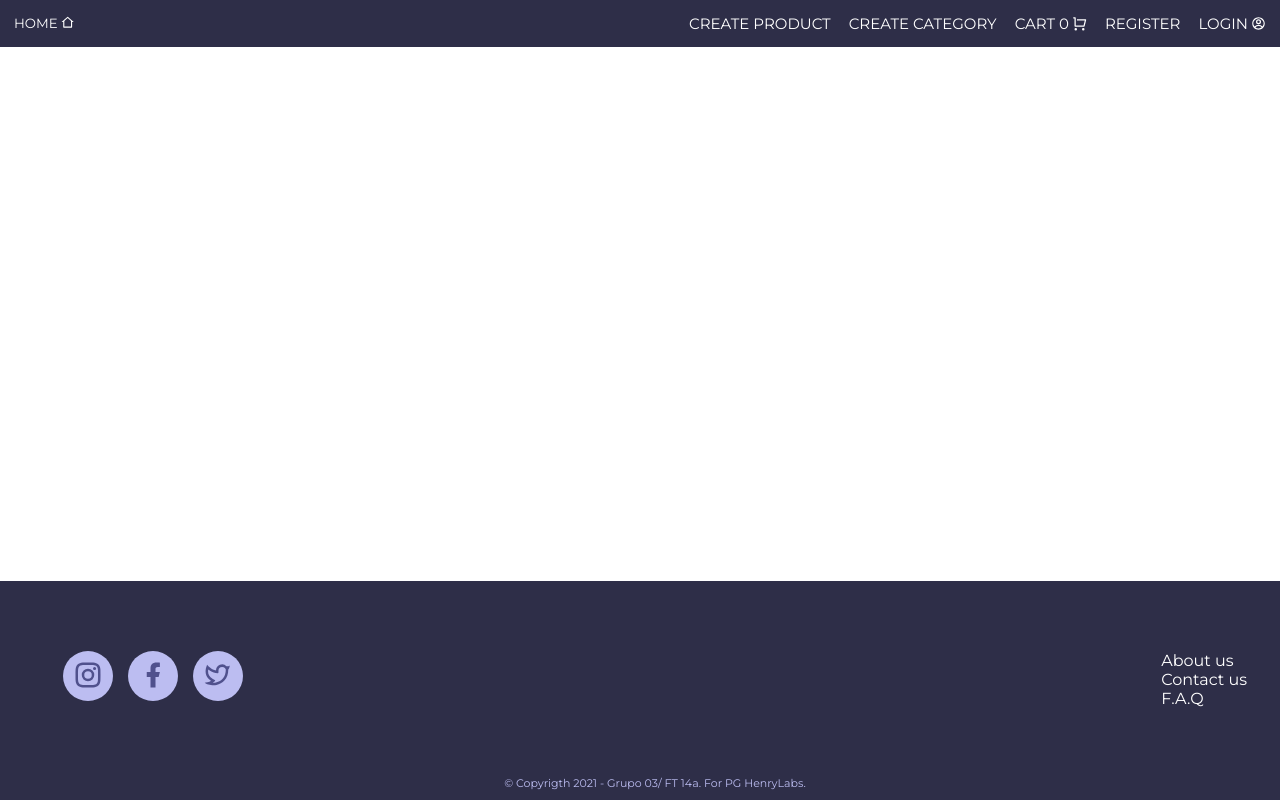
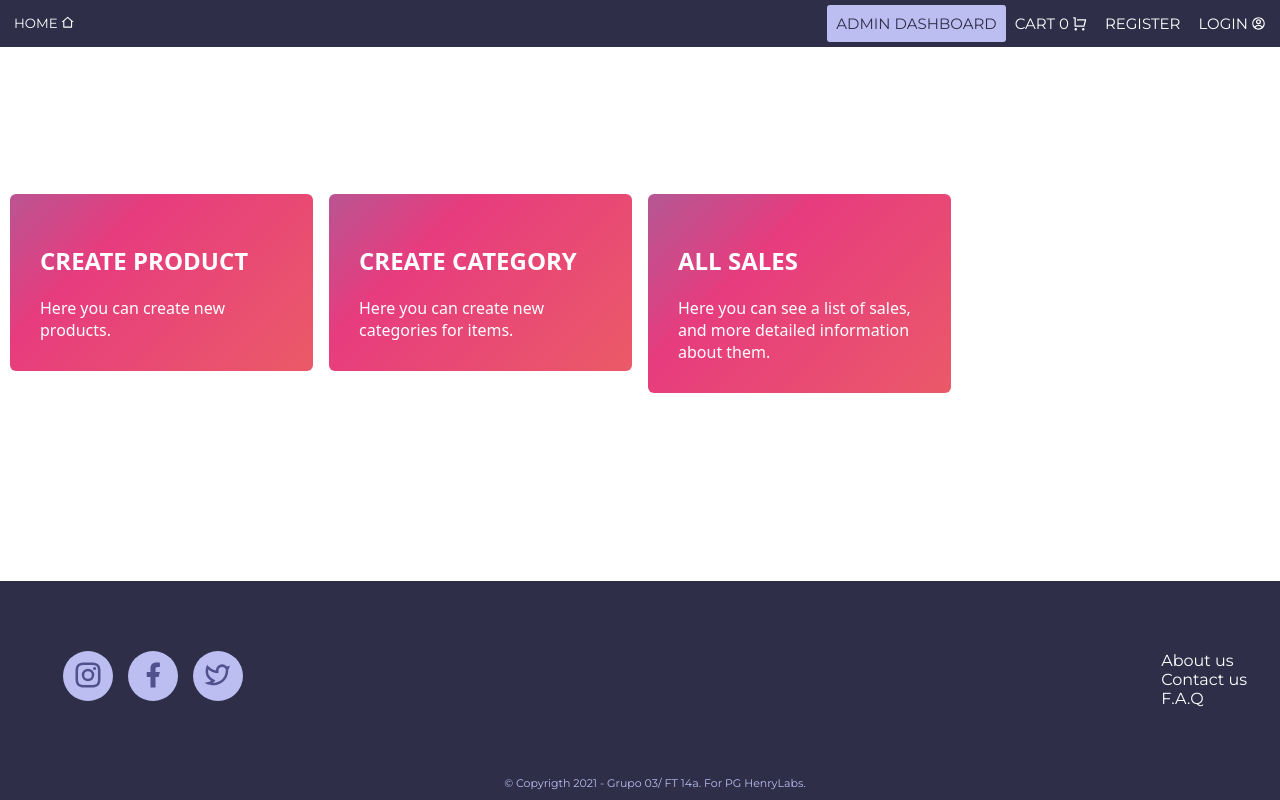
Before and after one commit to rodriabregu/Henry-PF-G03, a React (Create React App) app in the folder client/: page /adashboard in a window 1280 px wide. Built offline with nearby package versions, Linux system fonts and the light colour scheme.

Commit message:
Upd dashboard

```diff
--- a/client/src/App.tsx
+++ b/client/src/App.tsx
@@ -12,8 +12,8 @@ import CreateCategory from './Components/Categories/createCategory'
 import SalesList from './Components/Sales';
 import SaleDetail from './Components/Sales/saleDetail';
 import PostSale from './Components/Sales/PostSale';
+import AdminDash from './Components/Dashboard/';
 import { BrowserRouter as Router, Switch, Route } from 'react-router-dom';
-
 
 function App() {
   return (
@@ -22,6 +22,7 @@ function App() {
         <div className="App">
           <Route path="/" component={NavBar} />
           <Route exact path="/" component={Landing} />
+          <Route exact path="/adashboard" component={AdminDash} />
           <Route exact path="/cart" component={Cart} />
           <Route exact path="/home" component={Home} />
           <Route exact path="/product/:id" component={ProductDetail} />
--- /dev/null
+++ b/client/src/Components/Dashboard/dashboard.css
@@ -0,0 +1,25 @@
+.sheet {
+    display: grid;
+    gap: 1rem;
+    grid-auto-flow: dense;
+    grid-template-rows: 15rem;
+    grid-template-columns: repeat(auto-fill, minmax(15rem, 1fr));
+    margin: 10px;
+    font-family: system-ui;
+}
+
+.diva {
+    background: linear-gradient(-45deg, #ee7752, #e73c7e, #23a6d5, #23d5ab);
+    background-size: 400% 400%;
+    animation: gradient 15s ease infinite;
+    border-radius: 6px;
+    box-sizing: content-box;
+    padding: 30px;
+    color: white;
+}
+
+@keyframes gradient {
+    0% { background-position: 0% 50%; }
+    50% { background-position: 100% 50%; }
+    100% { background-position: 0% 50%; }
+}
--- /dev/null
+++ b/client/src/Components/Dashboard/index.tsx
@@ -0,0 +1,29 @@
+import React from 'react';
+import { NavLink as Link } from 'react-router-dom';
+import './dashboard.css'
+const AdminDash = () => {
+    return (
+        <div className='sheet'>
+            <Link style={{ textDecoration: 'none' }} to='/create'>
+                <div className='diva'>
+                    <h2>CREATE PRODUCT</h2>
+                    <span>Here you can create new products.</span>
+                </div>
+            </Link>
+            <Link style={{ textDecoration: 'none' }} to='/createCategory'>
+                <div className='diva'>
+                    <h2>CREATE CATEGORY</h2>
+                    <span>Here you can create new categories for items.</span>
+                </div>
+            </Link>
+            <Link style={{ textDecoration: 'none' }} to='/allSales'>
+                <div className='diva'>
+                    <h2>ALL SALES</h2>
+                    <span>Here you can see a list of sales, and more detailed information about them.</span>
+                </div>
+            </Link>
+        </div>
+    )
+}
+
+export default AdminDash;
--- a/client/src/Components/NavBar/NavBar.tsx
+++ b/client/src/Components/NavBar/NavBar.tsx
@@ -49,8 +49,9 @@ export const NavBar = () => {
             <span className='btn-menu' onClick={toggleNavbar}> <FaBars /></span>
           </div>
           <div className={`links-login ${navbarCollapsed && "collapsed"}`}>
-            <Link style={{ textDecoration: 'none' }} to='/create'>CREATE PRODUCT</Link>
-            <Link style={{ textDecoration: 'none' }} to='/createCategory'>CREATE CATEGORY</Link>
+            {/* <Link style={{ textDecoration: 'none' }} to='/create'>CREATE PRODUCT</Link> */}
+            {/* <Link style={{ textDecoration: 'none' }} to='/createCategory'>CREATE CATEGORY</Link> */}
+            <Link style={{ textDecoration: 'none' }} to='/adashboard'>ADMIN DASHBOARD</Link>
             <Link style={{ textDecoration: 'none' }} to='/cart'> CART {renderCart} <RiShoppingCartLine /></Link>
             <Link style={{ textDecoration: 'none' }} to='/register'> REGISTER </Link>
             <Link style={{ textDecoration: 'none' }} to='/login'> LOGIN <RiAccountCircleLine /> </Link>
--- a/client/src/Components/Pagination/index.tsx
+++ b/client/src/Components/Pagination/index.tsx
@@ -64,7 +64,7 @@ const Pagination = () => {
 
     if (Array.isArray(products)) {
         currentItems = filterp.slice(indexOfFirstItem, indexOfLastItem); //0-8
-    }
+    };
 
     const renderPageNumbers = pages.map((number: any) => {
         if (number < maxPageNumberLimit + 1 && number > minPageNumberLimit) {
@@ -87,7 +87,7 @@ const Pagination = () => {
             (p: any) => p.name ? p.name.toLowerCase().includes(value) : '' || p.brand ? p.brand.name.toLowerCase().includes(value) : '');
             setcurrentPage(1)
             setFilterp(filtrados);
-    }
+    };
 
     const handleNextbtn = () => {
         setcurrentPage(currentPage + 1);
@@ -108,12 +108,12 @@ const Pagination = () => {
     let pageIncrementBtn = null;
     if (pages.length > maxPageNumberLimit) {
         pageIncrementBtn = <li onClick={handleNextbtn}> &hellip; </li>;
-    }
+    };
 
     let pageDecrementBtn = null;
     if (minPageNumberLimit >= 1) {
         pageDecrementBtn = <li onClick={handlePrevbtn}> &hellip; </li>;
-    }
+    };
 
     const renderProduct = (filterp: any) => {
         return (
@@ -157,7 +157,7 @@ const Pagination = () => {
                 </div>
             </div>
         )
-    }
+    };
 
     useEffect(() => {
         dispatch(getProducts());
@@ -174,32 +174,27 @@ const Pagination = () => {
             </div>
                 <div className='filters'>
                     <SelectCategory onChange={selectChange} path='categories'/>
-
-                        {/* <select onChange={selectChange}>
-                            <option>Accesories</option>
-                            <option>Kids</option>
-                            <option>Men</option>
-                            <option>Women</option>
-                        </select> */}
                         <button onClick={handleFilter}>Set Filters</button>
                 </div>
             <div className='pageNumbers'>
                 {currentPage > 1 ? <button onClick={handlePrevbtn}>Prev</button> : ""}
-{/*                 <button
-                    onClick={handlePrevbtn}
-                    disabled={currentPage === pages[0] ? true : false}>
-                        Prev
-                </button> */}
                     {pageDecrementBtn}
                     {renderPageNumbers}
                     {pageIncrementBtn}
-                <button
-                    onClick={handleNextbtn}
-                    disabled={currentPage === pages[pages.length - 1] ? true : false}>
-                        Next
+                <button onClick={handleNextbtn} disabled={currentPage === pages[pages.length - 1] ? true : false}>
+                    Next
                 </button>
             </div>
             {renderProduct(currentItems)}
+            <div className='pageNumbers'>
+                {currentPage > 1 ? <button onClick={handlePrevbtn}>Prev</button> : ""}
+                    {pageDecrementBtn}
+                    {renderPageNumbers}
+                    {pageIncrementBtn}
+                <button onClick={handleNextbtn} disabled={currentPage === pages[pages.length - 1] ? true : false}>
+                    Next
+                </button>
+            </div>
         </div>
     );
 };
--- a/client/src/Components/Sales/CardSale.css
+++ b/client/src/Components/Sales/CardSale.css
@@ -1,7 +1,9 @@
 .cardSale {
-    display: grid;
-    gap: 1rem;
-    grid-auto-flow: dense;
-    grid-template-rows: 22rem;
-    grid-template-columns: repeat(auto-fill, minmax(15rem, 1fr));
+    background: linear-gradient(-45deg, #ee7752, #e73c7e, #23a6d5, #23d5ab);
+    background-size: 400% 400%;
+    animation: gradient 15s ease infinite;
+    border-radius: 6px;
+    box-sizing: content-box;
+    padding: 30px;
+    color: white;
 }
--- a/client/src/Components/Sales/CardSale.tsx
+++ b/client/src/Components/Sales/CardSale.tsx
@@ -1,9 +1,6 @@
 import {NavLink as Link } from 'react-router-dom';
 import './CardSale.css';
 
-type KeyParams = {
-    id: string;
-};
 interface IsaleDetail {
     id: number,
     purchaseId: string,
@@ -15,15 +12,14 @@ interface IsaleDetail {
 
 const CardSale = ({ id, purchaseId, userId, state, date, items}:IsaleDetail) => {
     return (
+    <Link style={{ textDecoration: 'none', color: 'white' }} to={`/sales/${id}`}>
         <div className='cardSale'>
-            <Link to={`/sales/${id}`}>
-            <span>{id}{<br/>}</span>
-            </Link>
-            <span>{purchaseId}{<br/>}</span>
-            <span>{userId}{<br/>}</span>
-            <span>{state}{<br/>}</span>
-            <span>{date}{<br/>}</span>
+            <span>Sell id: {id}{<br/>}</span>
+            <span>User id: {userId}{<br/>}</span>
+            <span>State: {state}{<br/>}</span>
+            <span>Date: {date}{<br/>}</span>
         </div>
+    </Link>
     )
 }
 
--- /dev/null
+++ b/client/src/Components/Sales/PostSale.css
@@ -0,0 +1,8 @@
+.sheet {
+    margin: 20px;
+    font-family: system-ui;
+    display: flex;
+    justify-content: center;
+    flex-direction: column;
+    align-items: center;
+}
--- a/client/src/Components/Sales/PostSale.tsx
+++ b/client/src/Components/Sales/PostSale.tsx
@@ -1,6 +1,7 @@
 import axios from 'axios'
 import { useState } from 'react';
 import { useLocation, useParams } from 'react-router'
+import './PostSale';
 import config from '../../config'
 
 export default function PostSale() {
@@ -13,17 +14,16 @@ export default function PostSale() {
 
     let saleState: string = ""
 
-    axios.put(`http://${config.REACT_APP_API_URL}:${config.port}/api/sale`+search, {saleId})
+    axios.put(`http://${config.REACT_APP_API_URL}:${config.port}/api/sale` + search, {saleId})
             .then(res => {
                 saleState = res?.data?.data?.state
                 setSales(saleState)
                 localStorage.removeItem('products-cart')
-                console.log('saleState',saleState)
+                console.log('saleState', res)
             })
 
-
     return (
-        <div>
+        <div className='sheet'>
             <h1>saleId: {saleId}</h1>
             <h1>saleState: {sales?sales:''}</h1>
             <p>search: {search}</p>
--- /dev/null
+++ b/client/src/Components/Sales/allSales.css
@@ -0,0 +1,8 @@
+.allSheet {
+    margin: 20px;
+    font-family: system-ui;
+    display: flex;
+    justify-content: center;
+    flex-direction: column;
+    align-items: center;
+}
--- a/client/src/Components/Sales/index.jsx
+++ b/client/src/Components/Sales/index.jsx
@@ -2,6 +2,7 @@ import { useEffect } from 'react'
 import { useSelector,useDispatch } from 'react-redux';
 import { getSales } from '../../Redux/Actions/Sales/getSale';
 import CardSale from './CardSale';
+import './allSales.css';
 
 const SalesList = () => {
     const allSales = useSelector(s => s.sales)
@@ -18,6 +19,7 @@ const SalesList = () => {
             allSales?.map((e) => {
                 return  (
                     <>
+                    <div className='allSheet'>
                     <CardSale
                     key={e.id}
                     id={e.id}
@@ -27,11 +29,11 @@ const SalesList = () => {
                     date={e.date}
                     items={e.items}
                     />
+                    </div>
                     </>
                 )
             })
             }
-            {/* <h3>No se</h3> */}
             </h1>
         </div>
     )
```
Also changed, not shown: client/src/Components/Sales/saleDetail.tsx (+3 -4 lines).
